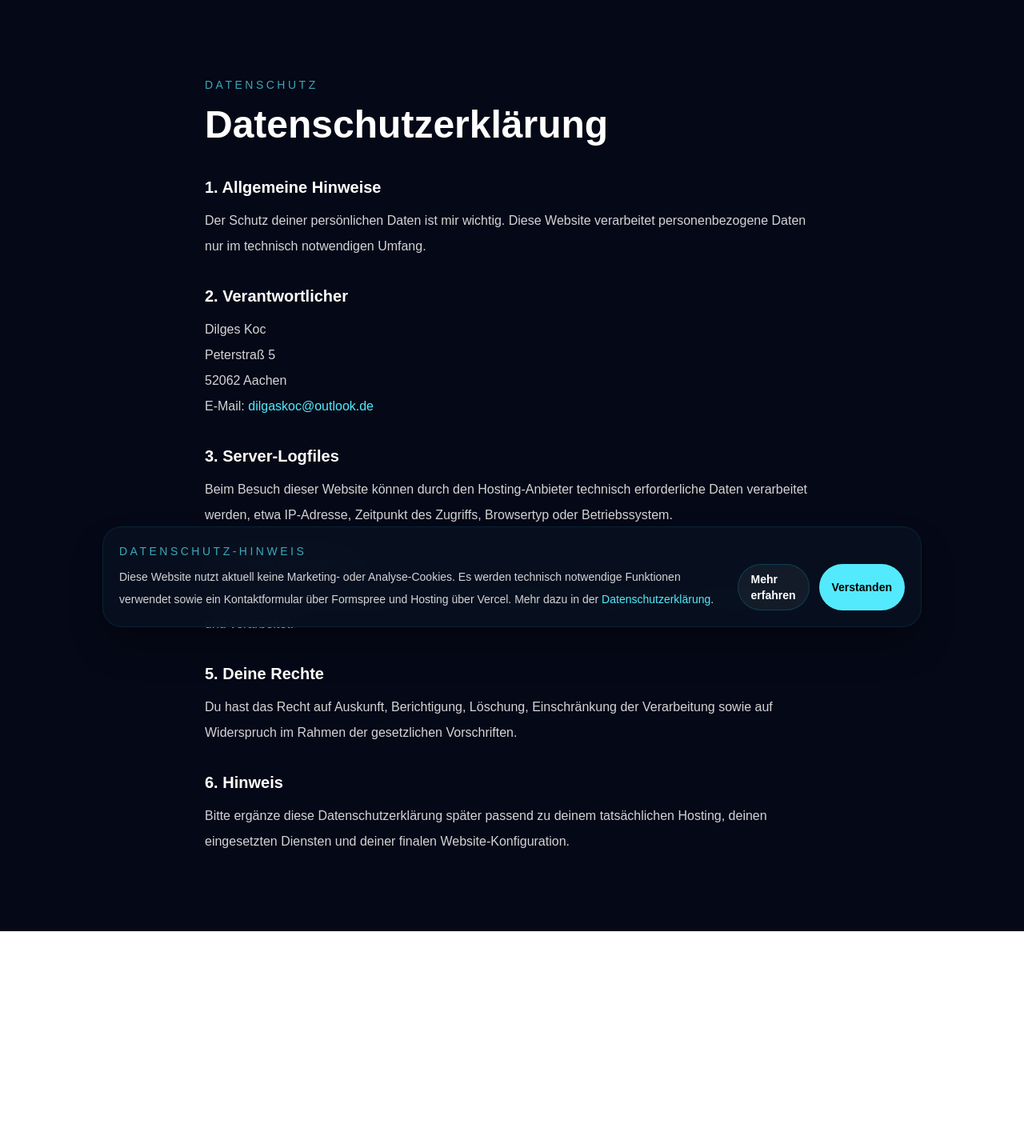
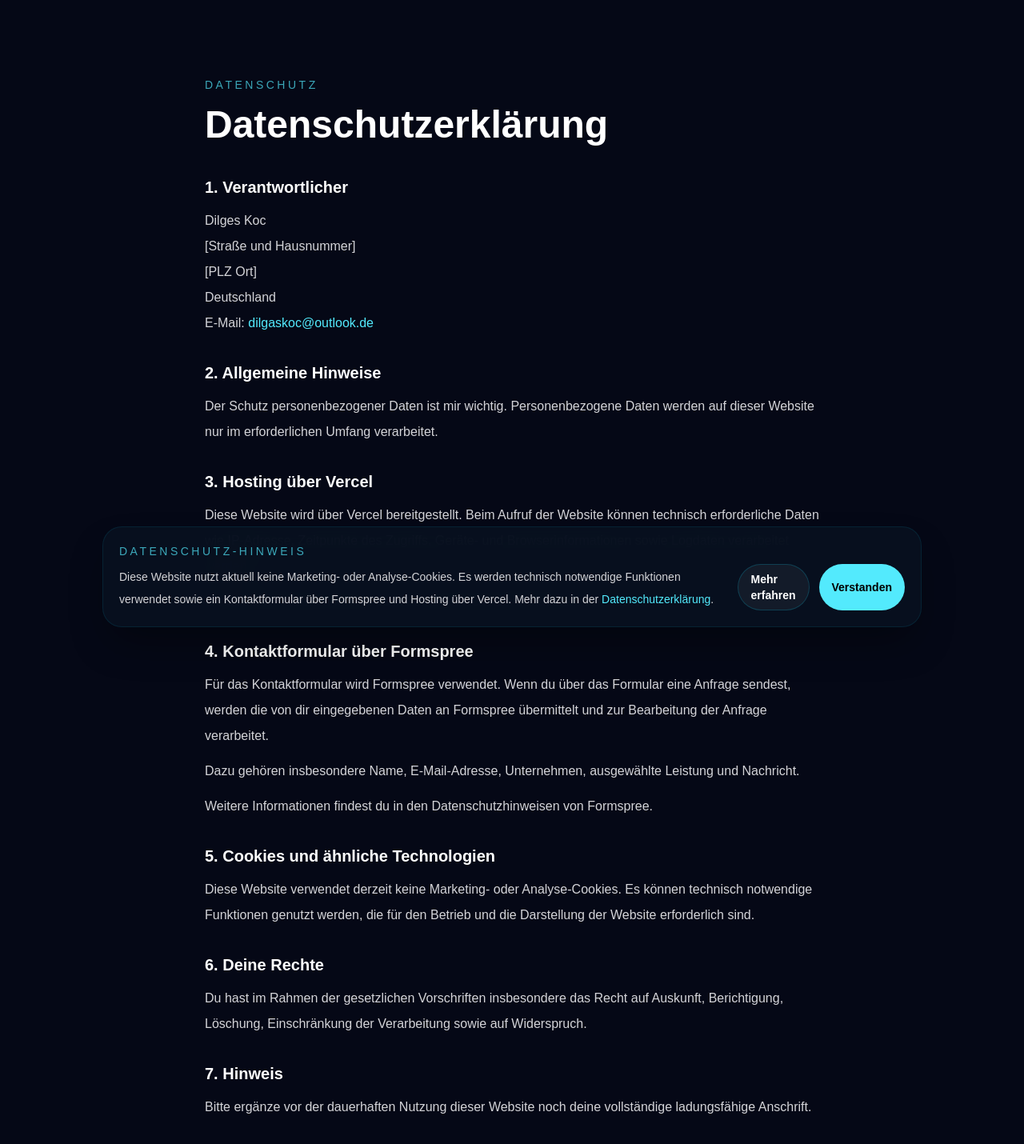
Before and after one commit to Dilges-Koc/dilges-koc-website, a Next.js app: page /datenschutz in a window 1280 px wide. Shown: the top 1430 px of the page at 80% size. Before the commit the page ends 1164 px from the top, so only its background shows below. Built offline with nearby package versions, Linux system fonts and the light colour scheme.

Commit message:
Update metadata base

```diff
--- a/app/datenschutz/page.tsx
+++ b/app/datenschutz/page.tsx
@@ -1,7 +1,7 @@
 import type { Metadata } from "next";
 
 export const metadata: Metadata = {
-  title: "Datenschutz | Dilges Koc",
+  title: "Datenschutz",
   description: "Datenschutzerklärung der Website von Dilges Koc.",
 };
 
@@ -13,26 +13,21 @@ export default function DatenschutzPage() {
           Datenschutz
         </p>
 
-        <h1 className="mt-4 text-4xl font-bold md:text-5xl">Datenschutzerklärung</h1>
+        <h1 className="mt-4 text-4xl font-bold md:text-5xl">
+          Datenschutzerklärung
+        </h1>
 
         <div className="mt-10 space-y-8 text-zinc-300">
           <section>
-            <h2 className="text-xl font-semibold text-white">1. Allgemeine Hinweise</h2>
-            <p className="mt-3 leading-8">
-              Der Schutz deiner persönlichen Daten ist mir wichtig. Diese Website
-              verarbeitet personenbezogene Daten nur im technisch notwendigen
-              Umfang.
-            </p>
-          </section>
-
-          <section>
-            <h2 className="text-xl font-semibold text-white">2. Verantwortlicher</h2>
+            <h2 className="text-xl font-semibold text-white">1. Verantwortlicher</h2>
             <p className="mt-3 leading-8">
               Dilges Koc
               <br />
-              Peterstraß 5
+              [Straße und Hausnummer]
               <br />
-              52062 Aachen
+              [PLZ Ort]
+              <br />
+              Deutschland
               <br />
               E-Mail:{" "}
               <a
@@ -45,37 +40,68 @@ export default function DatenschutzPage() {
           </section>
 
           <section>
-            <h2 className="text-xl font-semibold text-white">3. Server-Logfiles</h2>
+            <h2 className="text-xl font-semibold text-white">2. Allgemeine Hinweise</h2>
             <p className="mt-3 leading-8">
-              Beim Besuch dieser Website können durch den Hosting-Anbieter
-              technisch erforderliche Daten verarbeitet werden, etwa IP-Adresse,
-              Zeitpunkt des Zugriffs, Browsertyp oder Betriebssystem.
+              Der Schutz personenbezogener Daten ist mir wichtig. Personenbezogene
+              Daten werden auf dieser Website nur im erforderlichen Umfang
+              verarbeitet.
             </p>
           </section>
 
           <section>
-            <h2 className="text-xl font-semibold text-white">4. Kontaktaufnahme</h2>
+            <h2 className="text-xl font-semibold text-white">3. Hosting über Vercel</h2>
             <p className="mt-3 leading-8">
-              Wenn du mich per E-Mail kontaktierst, werden deine Angaben zur
-              Bearbeitung deiner Anfrage gespeichert und verarbeitet.
+              Diese Website wird über Vercel bereitgestellt. Beim Aufruf der
+              Website können technisch erforderliche Daten wie IP-Adresse,
+              Zeitpunkte des Zugriffs, Geräte- und Browserinformationen sowie
+              Logdaten verarbeitet werden.
+            </p>
+            <p className="mt-3 leading-8">
+              Weitere Informationen findest du in den Datenschutzinformationen von
+              Vercel.
             </p>
           </section>
 
           <section>
-            <h2 className="text-xl font-semibold text-white">5. Deine Rechte</h2>
+            <h2 className="text-xl font-semibold text-white">4. Kontaktformular über Formspree</h2>
             <p className="mt-3 leading-8">
-              Du hast das Recht auf Auskunft, Berichtigung, Löschung,
-              Einschränkung der Verarbeitung sowie auf Widerspruch im Rahmen der
-              gesetzlichen Vorschriften.
+              Für das Kontaktformular wird Formspree verwendet. Wenn du über das
+              Formular eine Anfrage sendest, werden die von dir eingegebenen Daten
+              an Formspree übermittelt und zur Bearbeitung der Anfrage verarbeitet.
+            </p>
+            <p className="mt-3 leading-8">
+              Dazu gehören insbesondere Name, E-Mail-Adresse, Unternehmen,
+              ausgewählte Leistung und Nachricht.
+            </p>
+            <p className="mt-3 leading-8">
+              Weitere Informationen findest du in den Datenschutzhinweisen von
+              Formspree.
             </p>
           </section>
 
           <section>
-            <h2 className="text-xl font-semibold text-white">6. Hinweis</h2>
+            <h2 className="text-xl font-semibold text-white">5. Cookies und ähnliche Technologien</h2>
             <p className="mt-3 leading-8">
-              Bitte ergänze diese Datenschutzerklärung später passend zu deinem
-              tatsächlichen Hosting, deinen eingesetzten Diensten und deiner
-              finalen Website-Konfiguration.
+              Diese Website verwendet derzeit keine Marketing- oder Analyse-Cookies.
+              Es können technisch notwendige Funktionen genutzt werden, die für
+              den Betrieb und die Darstellung der Website erforderlich sind.
+            </p>
+          </section>
+
+          <section>
+            <h2 className="text-xl font-semibold text-white">6. Deine Rechte</h2>
+            <p className="mt-3 leading-8">
+              Du hast im Rahmen der gesetzlichen Vorschriften insbesondere das
+              Recht auf Auskunft, Berichtigung, Löschung, Einschränkung der
+              Verarbeitung sowie auf Widerspruch.
+            </p>
+          </section>
+
+          <section>
+            <h2 className="text-xl font-semibold text-white">7. Hinweis</h2>
+            <p className="mt-3 leading-8">
+              Bitte ergänze vor der dauerhaften Nutzung dieser Website noch deine
+              vollständige ladungsfähige Anschrift.
             </p>
           </section>
         </div>
```
